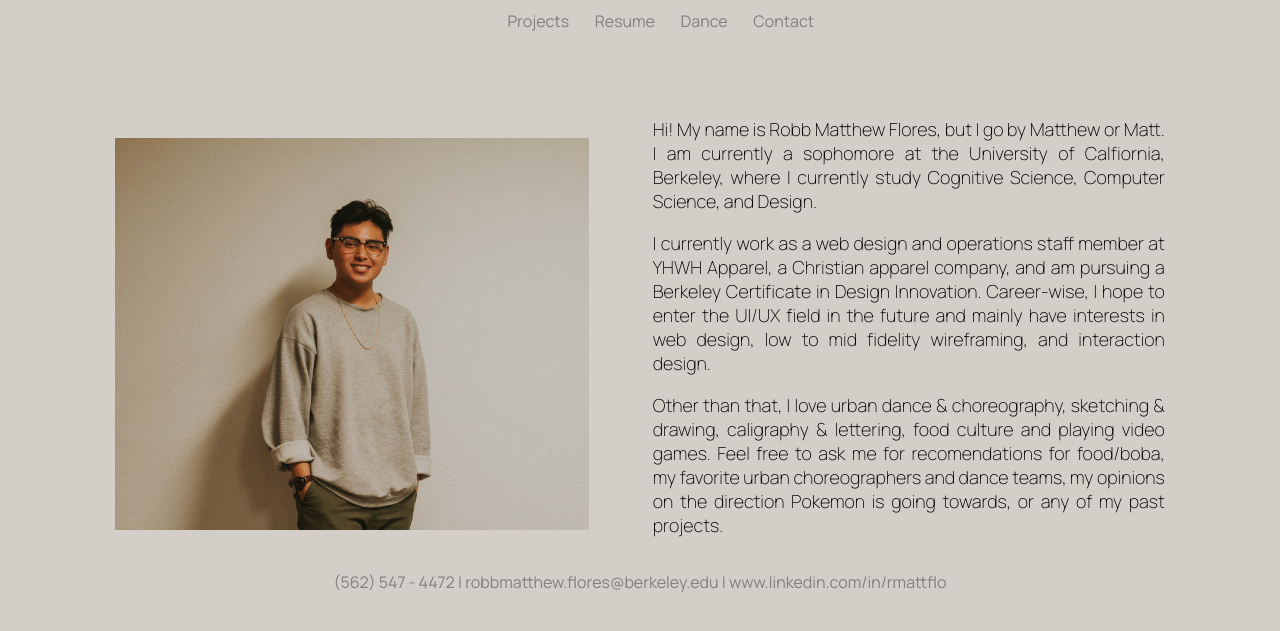
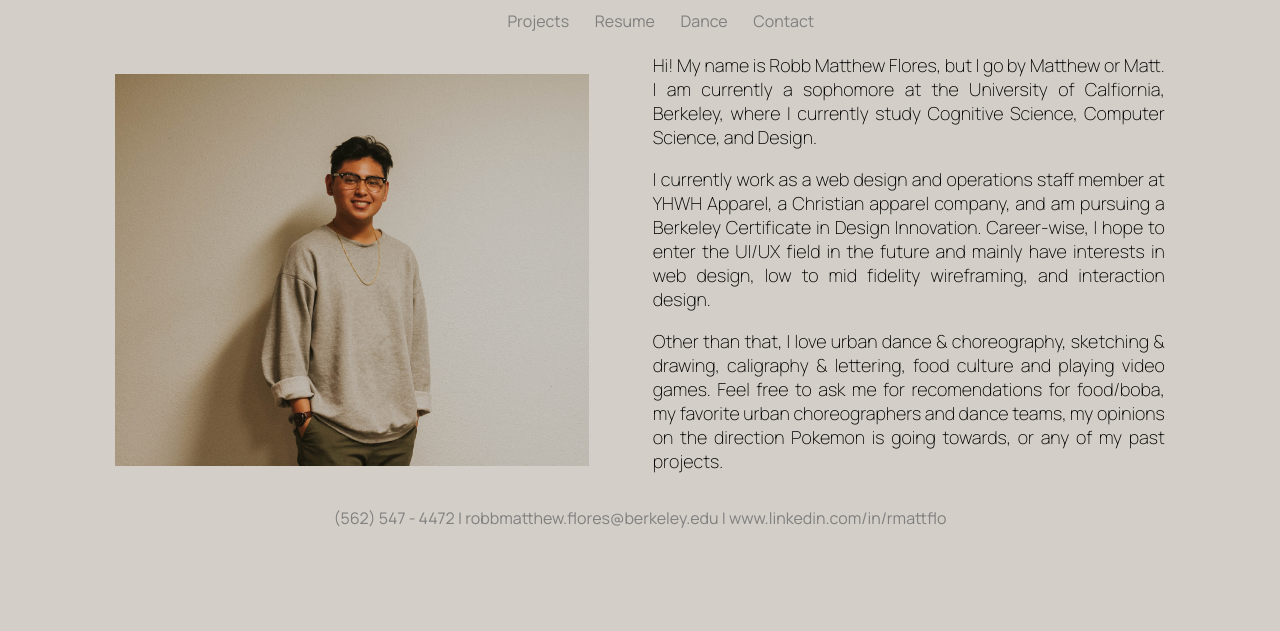
Before and after one commit to rmattflo/rmattflo.github.io, a plain HTML site: page index.html in a window 1280 px wide. Shown: the part 69-700 px from the top of the page. Drawn offline with Linux system fonts and the light colour scheme.

Commit message:
updated styling for the home page

```diff
--- a/assets/css/style.css
+++ b/assets/css/style.css
@@ -105,7 +105,7 @@ a:hover {
     display: flex;
     flex-direction: row;
     justify-content: center;
-    margin-top: 8vw;
+    margin-top: 3vw;
 }
 .selfie {
     width:37vw;
```
